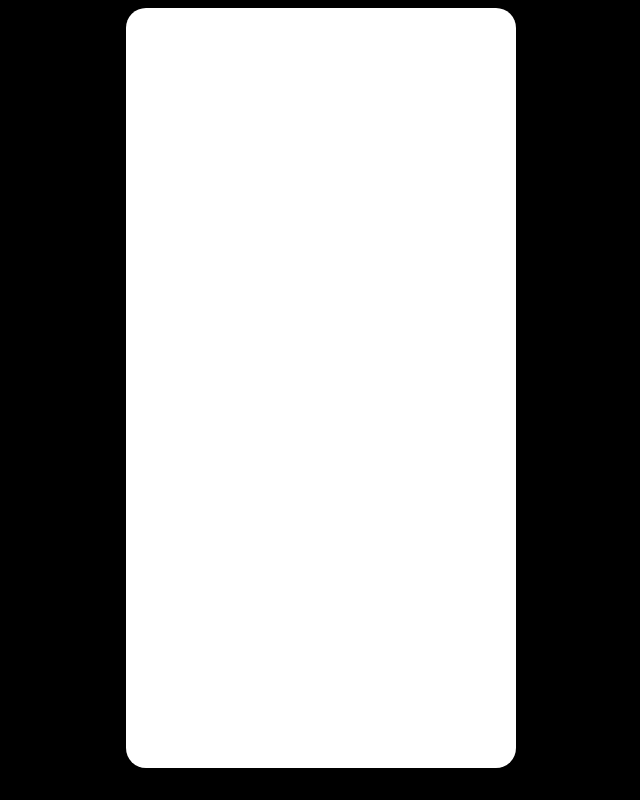
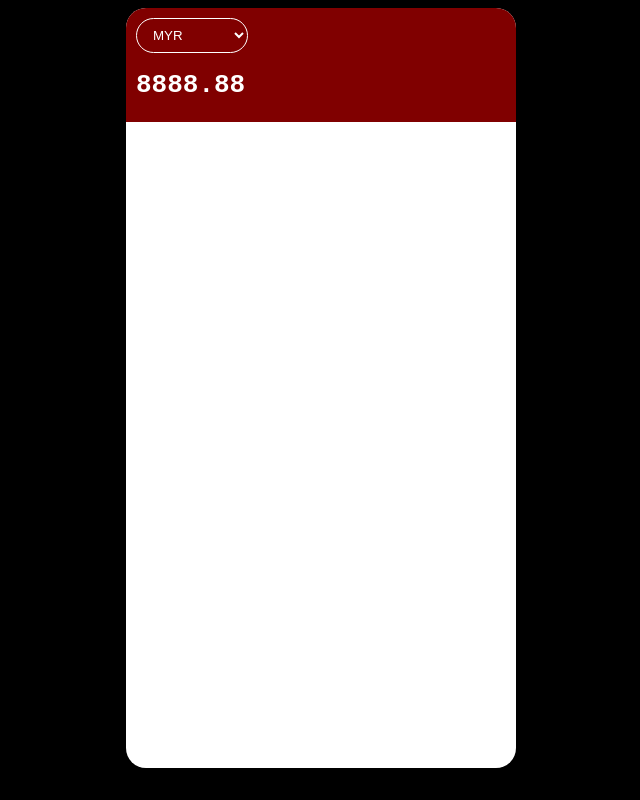
Before and after one commit to TanHongGuan/minipay, a React (Vite) app: page / in a window 1280 px wide. Shown: the whole page, without its empty margins (319-959 px from the left). Built offline with nearby package versions, Linux system fonts and the light colour scheme.

Commit message:
Balance and curency dropdown

```diff
--- a/src/App.jsx
+++ b/src/App.jsx
@@ -1,8 +1,27 @@
 export default function App() {
   return (
     <div className="App-shell">
+      {/* Top Bar containing currency and balance */}
+      <div className="TopBar">
+          <div className="Money">
+            {/* Currency Converter */}
+            <div className="Currency-Selector">
+              <select id="Currency" value="{currency}" onChange={(e) => setCurrency(e.target.value)}>
+                <option value="MYR">MYR</option>
+                <option value="YUAN">YUAN</option>
+                <option value="SGD">SGD</option>
+              </select>
+            </div>
 
-      <div className="TopBar">
+            {/* Balance */}
+            <div className="Balance">
+              <h1>8888.88</h1>
+            </div>
+          </div>
+
+          <div className="Settings">
+
+          </div>
 
 
       </div>
--- a/src/index.css
+++ b/src/index.css
@@ -16,3 +16,30 @@ body {
     display: flex;
     flex-direction: column;
 }
+
+/* Top Bar */
+.TopBar {
+    background : #800000;
+    height : 15%;
+}
+/* Currency Converter */
+.Currency-Selector {
+    margin : 10px;
+}
+
+.Currency-Selector select {
+    /* remove default arrow */
+    background: none;
+    color : white;
+    border : 1px solid white;
+    border-radius: 9999px;
+    padding : 8px 40px 8px 12px;
+}
+
+.Balance {
+    display : block;
+    color : white;
+    font-family :monospace ;
+    margin-left : 10px;
+
+}
```
